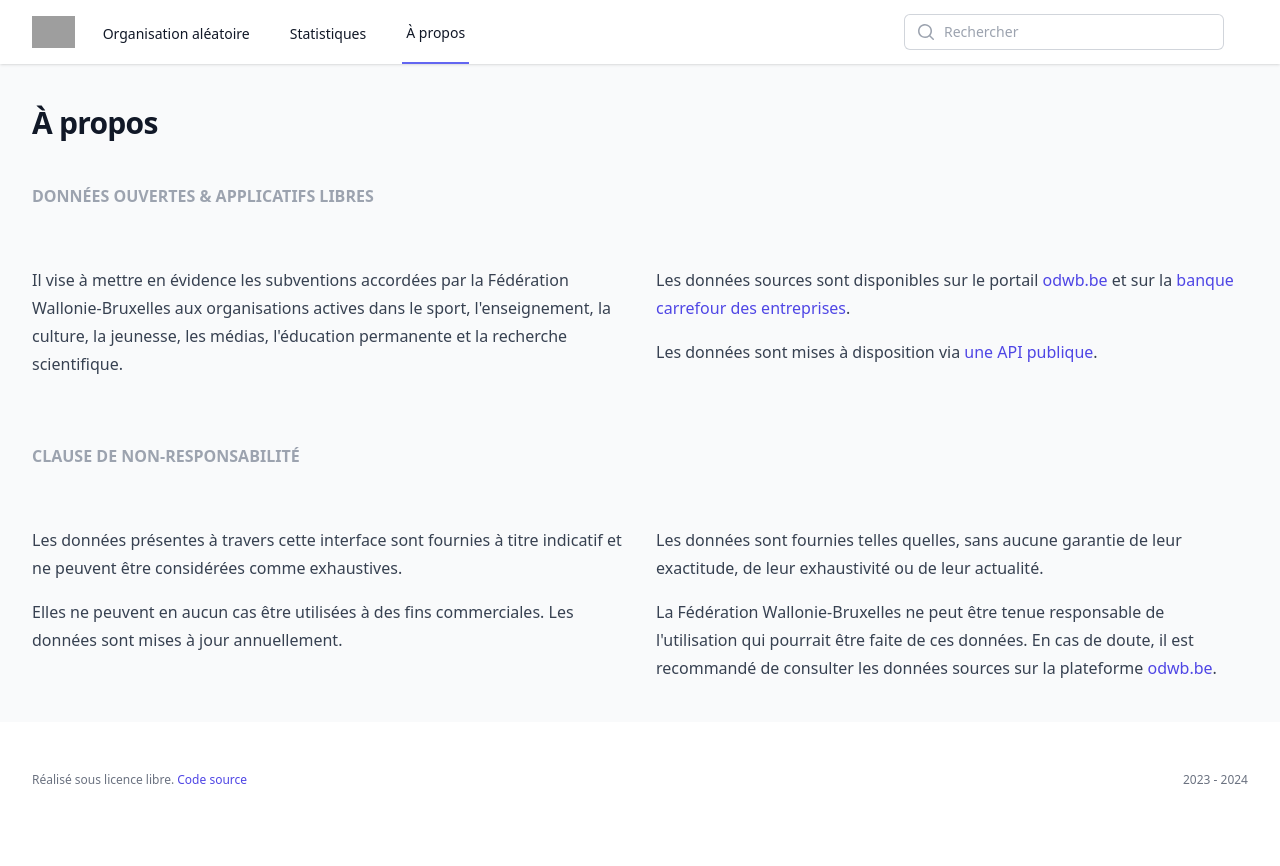
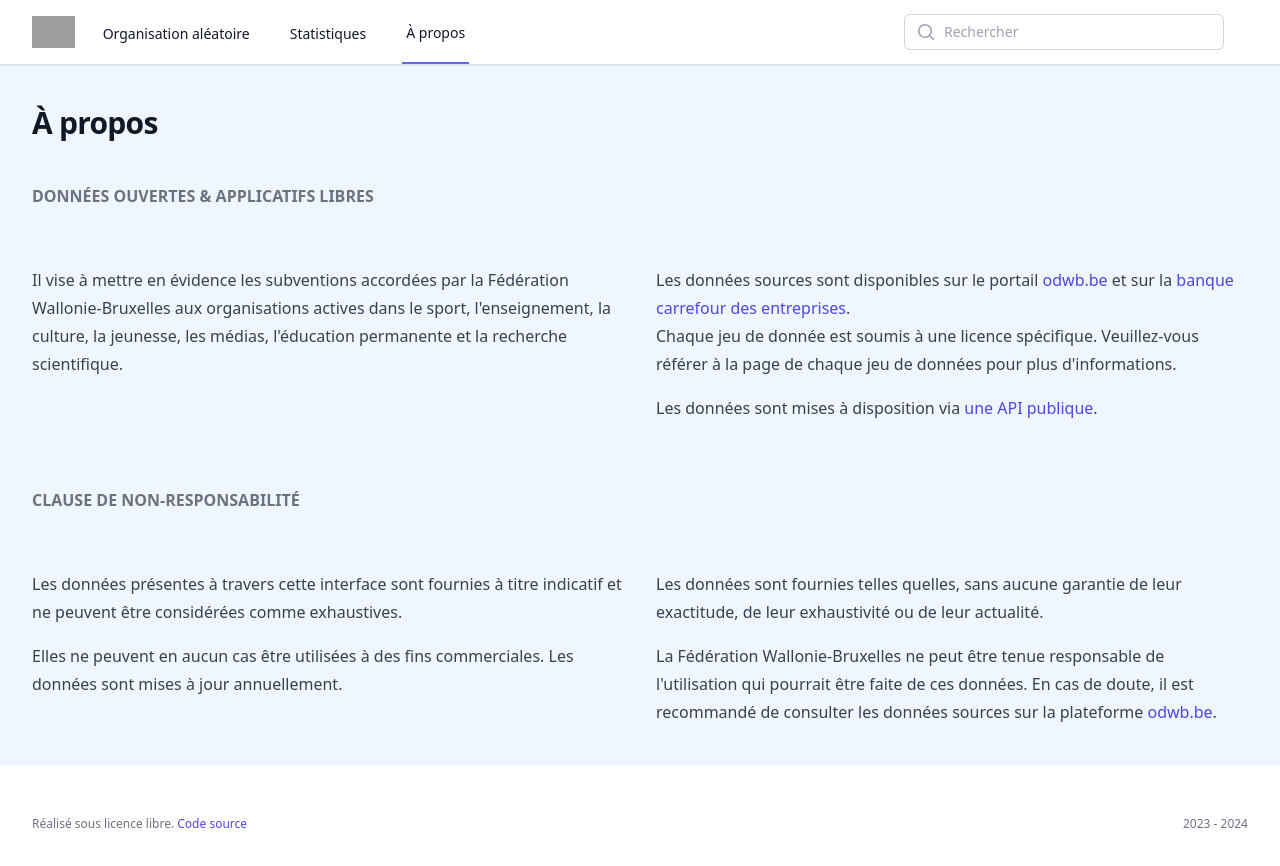
Before and after one commit to data-cfwb/subsidies, a Vue app: page /a-propos in a window 1280 px wide. Shown: the top 866 px of the page. Before the commit the page ends 838 px from the top, so only its background shows below. Built offline with nearby package versions, Linux system fonts and the light colour scheme; grey boxes are pictures that could not be loaded.

Commit message:
add license info regarding datasets

```diff
--- a/src/App.vue
+++ b/src/App.vue
@@ -1,5 +1,5 @@
 <template>
-  <div class="bg-gray-50">
+  <div class="bg-blue-50">
     <NavbarModule />
 
     <div class="py-10">
--- a/src/components/layouts/AboutLayout.vue
+++ b/src/components/layouts/AboutLayout.vue
@@ -4,7 +4,7 @@
   />
   <main>
     <div class="mx-auto max-w-7xl px-6 lg:px-8 mt-10">
-      <p class="text-base font-semibold leading-7 text-gray-400 uppercase">
+      <p class="text-base font-semibold leading-7 text-gray-500 uppercase">
         Données ouvertes & applicatifs libres
       </p>
       <div class="mt-10 grid max-w-xl grid-cols-1 gap-8 text-base leading-7 text-gray-700 lg:max-w-none lg:grid-cols-2">
@@ -24,6 +24,9 @@
               target="_blank"
             >banque carrefour des entreprises</a>.
           </p>
+          <p>
+            Chaque jeu de donnée est soumis à une licence spécifique. Veuillez-vous référer à la page de chaque jeu de données pour plus d'informations.
+          </p>
           <p class="mt-4">
             Les données sont mises à disposition via  <a
               href="https://github.com/data-cfwb/BE_companies_api"
@@ -31,7 +34,7 @@
           </p>
         </div>
       </div>
-      <p class="text-base font-semibold leading-7 text-gray-400 uppercase mt-16">
+      <p class="text-base font-semibold leading-7 text-gray-500 uppercase mt-16">
         Clause de non-responsabilité
       </p>
       <div class="mt-10 grid max-w-xl grid-cols-1 gap-8 text-base leading-7 text-gray-700 lg:max-w-none lg:grid-cols-2">
--- a/src/components/layouts/EnterpriseLayout.vue
+++ b/src/components/layouts/EnterpriseLayout.vue
@@ -3,50 +3,12 @@
     v-if="data_loaded"
   >
     <HeaderPartial
-
       :title="$filters.joinOnKey(company.Denominations, 'Denomination')"
     />
 
     <main>
-      {{ company.languages }}
-      <!-- Main 3 column grid -->
-      <div class="grid grid-cols-1 items-start gap-4 lg:grid-cols-3 lg:gap-8">
-        <!-- Left column -->
-        <div class="grid grid-cols-1 gap-4 lg:col-span-2">
-          <section aria-labelledby="section-1-title">
-            <h2
-              id="section-1-title"
-              class="sr-only"
-            >
-              Section title
-            </h2>
-            <div class="overflow-hidden rounded-lg bg-white shadow">
-              <div class="p-6">
-                <!-- Your content -->
-                Lorem ipsum dolor sit amet, consectetur adipisicing elit. Amet, eaque inventore error animi quaerat, nesciunt iusto sapiente voluptatibus, officiis cum asperiores? Iste quisquam sunt sequi minima vitae cupiditate dolores aspernatur?
-              </div>
-            </div>
-          </section>
-        </div>
+      <!-- {{ company.Languages }} -->
 
-        <!-- Right column -->
-        <div class="grid grid-cols-1 gap-4">
-          <section aria-labelledby="section-2-title">
-            <h2
-              id="section-2-title"
-              class="sr-only"
-            >
-              Section title
-            </h2>
-            <div class="overflow-hidden rounded-lg bg-white shadow">
-              <div class="p-6">
-                <!-- Your content -->
-                Lorem ipsum dolor sit amet, consectetur adipisicing elit. Amet, eaque inventore error animi quaerat, nesciunt iusto sapiente voluptatibus, officiis cum asperiores? Iste quisquam sunt sequi minima vitae cupiditate dolores aspernatur?
-              </div>
-            </div>
-          </section>
-        </div>
-      </div>
       <div class="mx-auto max-w-7xl px-6 lg:px-8 mt-2">
         <div>
           <RouterLink
```
